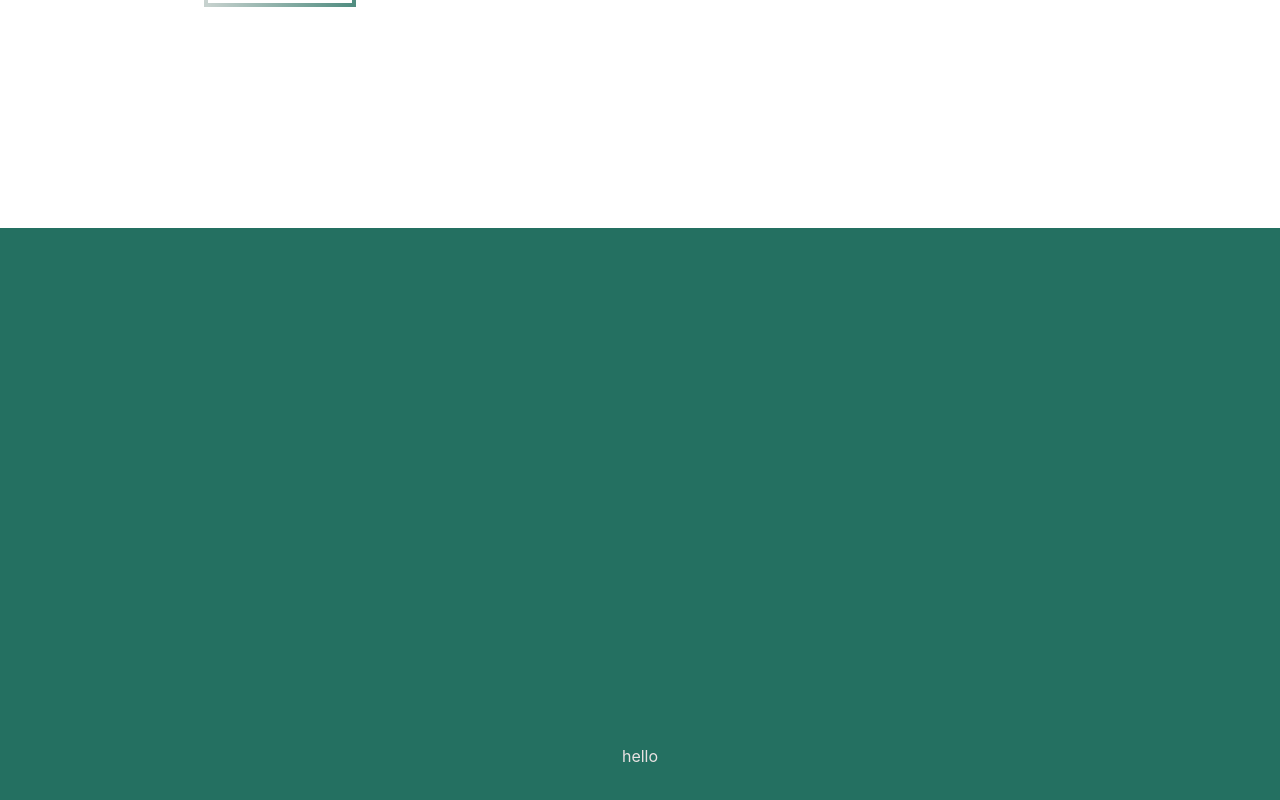
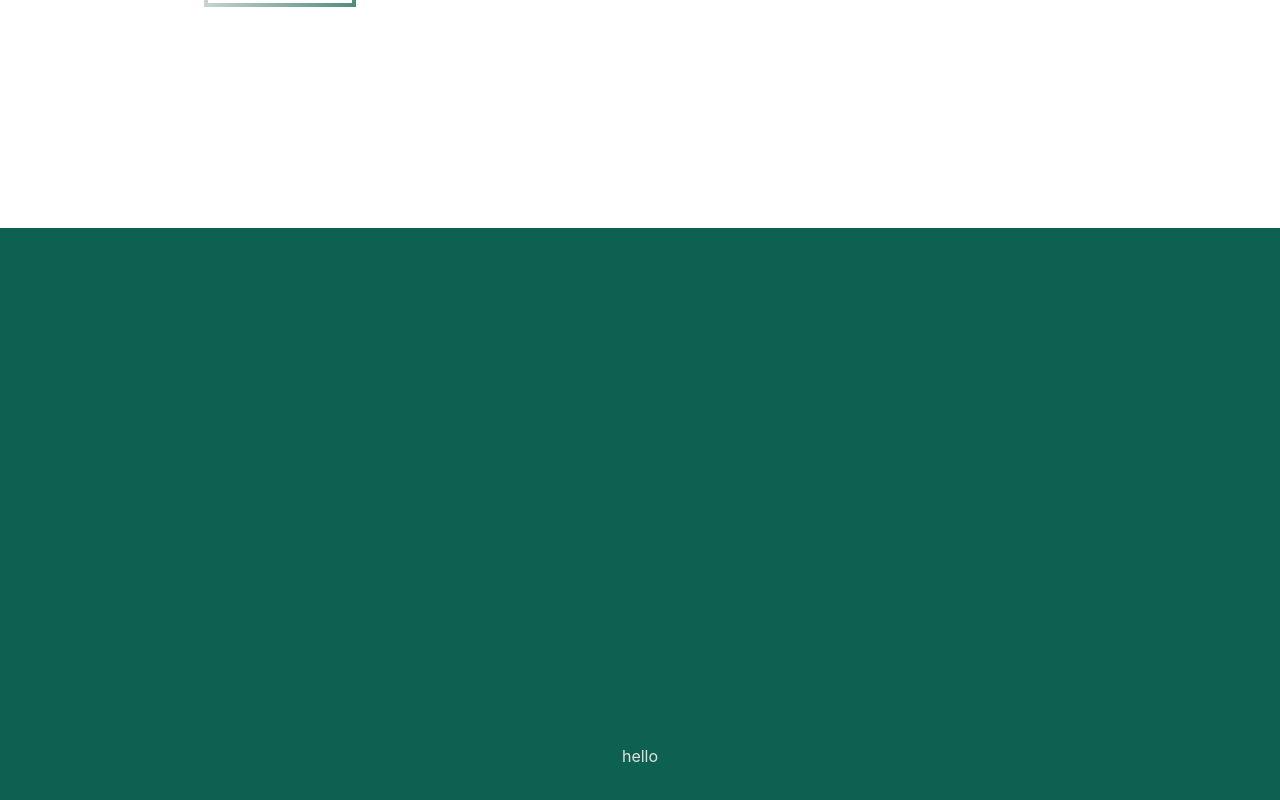
Before and after one commit to Ali-Azimi00/mypage, a React (Create React App) app: page / in a window 1280 px wide. Shown: the part 524-1324 px from the top of the page. Built offline with nearby package versions, Linux system fonts and the light colour scheme.

Commit message:
fixed opacity issue for about section

```diff
--- a/src/App.css
+++ b/src/App.css
@@ -101,9 +101,9 @@
   /* width: 79.1vw; */
 
 
-  opacity: 90%;
+  opacity: 100%;
   /* display:flex; */
-  /* width: 80%;  */
+  /* width: 80%;  10*/
 }
 
 .AboutText{
--- a/src/App.js
+++ b/src/App.js
@@ -25,8 +25,6 @@ function App() {
 
   <Container>
 
-
-
   </Container>
 
     </React.Fragment>
```
